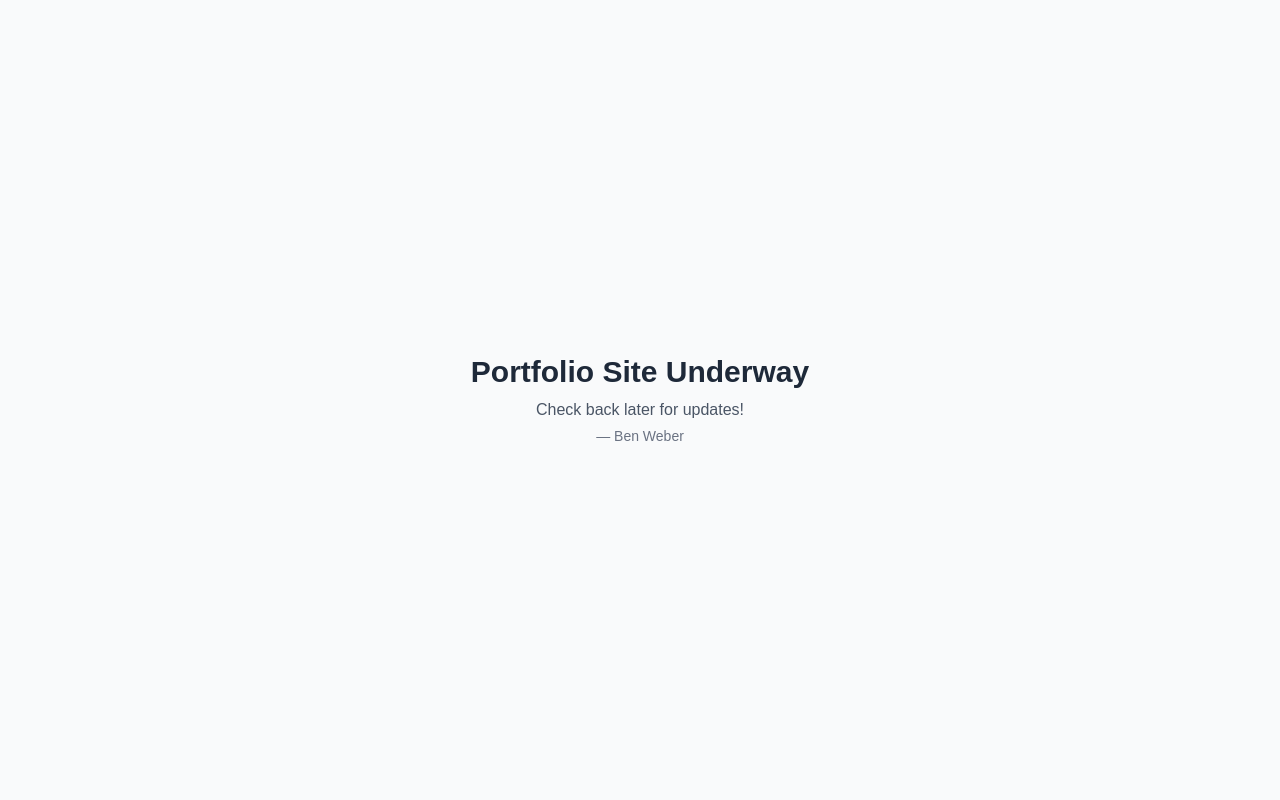
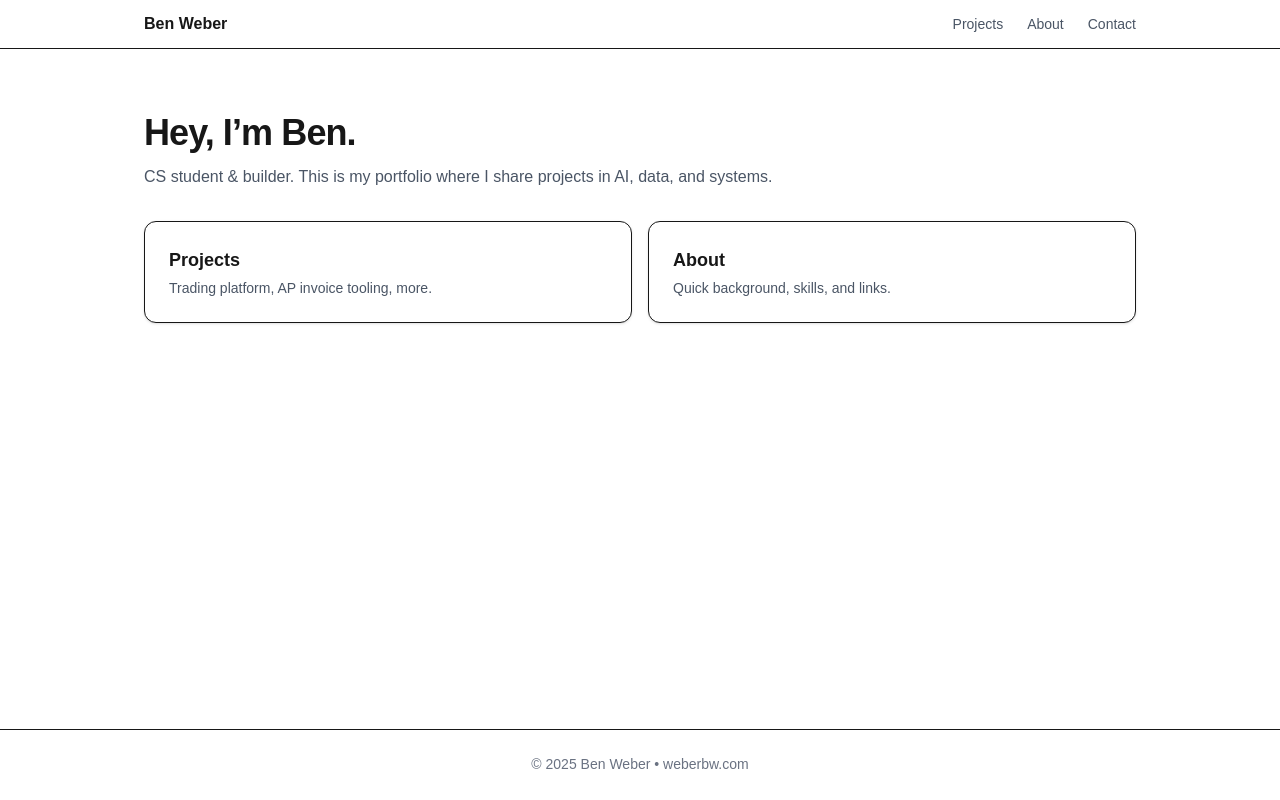
Before and after one commit to Tydo45/portfolio-frontend, a Next.js app in the folder frontend/: page / in a window 1280 px wide. Built offline with nearby package versions, Linux system fonts and the light colour scheme.

Commit message:
feat: scaffold navbar, footer, and base routes

```diff
--- /dev/null
+++ b/frontend/src/app/about/page.tsx
@@ -0,0 +1,11 @@
+export default function About() {
+    return (
+      <section className="mx-auto max-w-3xl px-4 py-12">
+        <h1 className="text-3xl font-bold">About</h1>
+        <p className="mt-3 text-gray-700">
+          I’m a CS student focused on AI/ML, systems, and data engineering.
+          Building useful tools and platforms—currently a trading research stack.
+        </p>
+      </section>
+    );
+  }
--- /dev/null
+++ b/frontend/src/app/contact/page.tsx
@@ -0,0 +1,10 @@
+export default function Contact() {
+    return (
+      <section className="mx-auto max-w-3xl px-4 py-12">
+        <h1 className="text-3xl font-bold">Contact</h1>
+        <p className="mt-3 text-gray-700">
+          Best way to reach me: <a className="underline" href="mailto:ben@weberbw.com">ben@weberbw.com</a>.
+        </p>
+      </section>
+    );
+  }
--- a/frontend/src/app/layout.tsx
+++ b/frontend/src/app/layout.tsx
@@ -1,20 +1,21 @@
-// src/app/layout.tsx
 import type { Metadata } from "next";
 import "./globals.css";
+import Navbar from "@/components/Navbar";
+import Footer from "@/components/Footer";
 
 export const metadata: Metadata = {
   title: "Ben Weber — Portfolio",
   description: "Personal site underway, check back soon.",
 };
 
-export default function RootLayout({
-  children,
-}: {
-  children: React.ReactNode;
-}) {
+export default function RootLayout({ children }: { children: React.ReactNode }) {
   return (
     <html lang="en">
-      <body>{children}</body>
+      <body className="bg-gray-50 text-gray-900">
+        <Navbar />
+        <main className="min-h-[calc(100vh-120px)]">{children}</main>
+        <Footer />
+      </body>
     </html>
   );
 }
--- a/frontend/src/app/page.tsx
+++ b/frontend/src/app/page.tsx
@@ -1,16 +1,21 @@
-// src/app/page.tsx
 export default function Home() {
   return (
-    <main className="flex min-h-screen items-center justify-center bg-gray-50">
-      <div className="text-center">
-        <h1 className="text-3xl font-bold text-gray-800">
-          Portfolio Site Underway
-        </h1>
-        <p className="mt-2 text-gray-600">
-          Check back later for updates!
-        </p>
-        <p className="mt-1 text-sm text-gray-500">— Ben Weber</p>
+    <section className="mx-auto max-w-5xl px-4 py-16">
+      <h1 className="text-4xl font-bold tracking-tight">Hey, I’m Ben.</h1>
+      <p className="mt-3 max-w-2xl text-gray-600">
+        CS student & builder. This is my portfolio where I share projects in AI, data, and systems.
+      </p>
+
+      <div className="mt-8 grid gap-4 sm:grid-cols-2">
+        <a href="/projects" className="rounded-xl border bg-white p-6 shadow-sm hover:shadow">
+          <h2 className="text-lg font-semibold">Projects</h2>
+          <p className="mt-1 text-sm text-gray-600">Trading platform, AP invoice tooling, more.</p>
+        </a>
+        <a href="/about" className="rounded-xl border bg-white p-6 shadow-sm hover:shadow">
+          <h2 className="text-lg font-semibold">About</h2>
+          <p className="mt-1 text-sm text-gray-600">Quick background, skills, and links.</p>
+        </a>
       </div>
-    </main>
-  )
+    </section>
+  );
 }
--- /dev/null
+++ b/frontend/src/app/projects/page.tsx
@@ -0,0 +1,23 @@
+export default function Projects() {
+    return (
+      <section className="mx-auto max-w-5xl px-4 py-12">
+        <h1 className="text-3xl font-bold">Projects</h1>
+        <p className="mt-2 text-gray-600">A few things I’m working on.</p>
+
+        <div className="mt-6 grid gap-4 sm:grid-cols-2">
+          <article className="rounded-xl border bg-white p-6 shadow-sm">
+            <h2 className="text-lg font-semibold">Algorithmic Trading Platform</h2>
+            <p className="mt-1 text-sm text-gray-600">
+              Python/Rust-based research + backtesting + live pipelines.
+            </p>
+          </article>
+          <article className="rounded-xl border bg-white p-6 shadow-sm">
+            <h2 className="text-lg font-semibold">AP Invoice Processing</h2>
+            <p className="mt-1 text-sm text-gray-600">
+              LLM-powered extraction and validation with a custom dashboard.
+            </p>
+          </article>
+        </div>
+      </section>
+    );
+  }
--- /dev/null
+++ b/frontend/src/components/Footer.tsx
@@ -0,0 +1,9 @@
+export default function Footer() {
+    return (
+      <footer className="border-t bg-white">
+        <div className="mx-auto max-w-5xl px-4 py-6 text-center text-sm text-gray-500">
+          © {new Date().getFullYear()} Ben Weber • weberbw.com
+        </div>
+      </footer>
+    );
+  }
--- /dev/null
+++ b/frontend/src/components/Navbar.tsx
@@ -0,0 +1,14 @@
+export default function Navbar() {
+    return (
+      <header className="border-b bg-white">
+        <div className="mx-auto flex max-w-5xl items-center justify-between px-4 py-3">
+          <a href="/" className="font-semibold">Ben Weber</a>
+          <nav className="flex gap-6 text-sm text-gray-600">
+            <a href="/projects" className="hover:text-gray-900">Projects</a>
+            <a href="/about" className="hover:text-gray-900">About</a>
+            <a href="/contact" className="hover:text-gray-900">Contact</a>
+          </nav>
+        </div>
+      </header>
+    );
+  }
```
